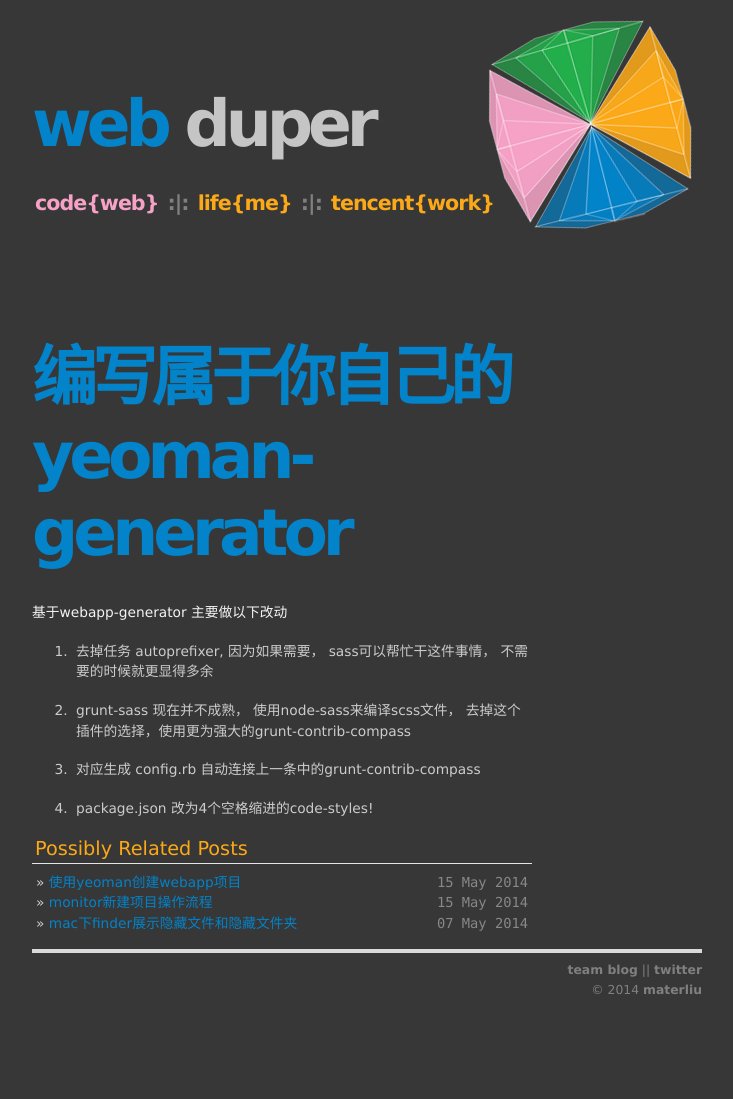
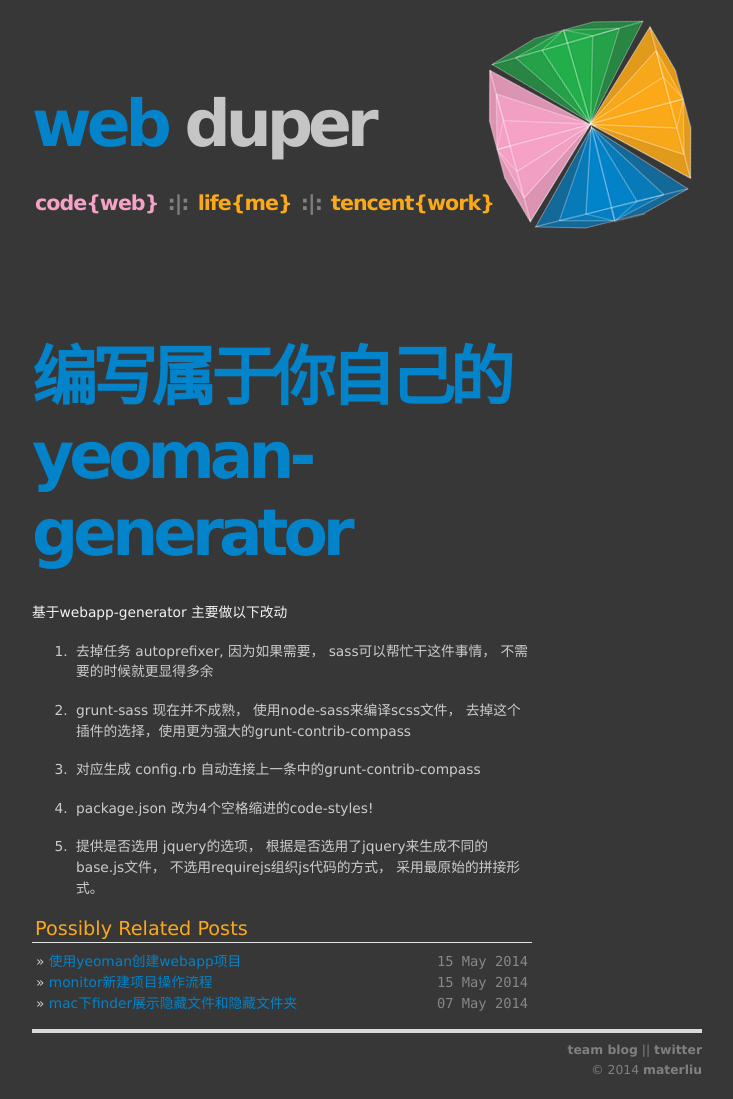
Before and after one commit to materliu/materliu.github.io, a Jekyll site: the page built from all/web/_posts/2014-05-15-yeoman-customization-generator.md, in a window 1280 px wide. Shown: the whole page, without its empty margins (273-1006 px from the left). Built offline with Jekyll 4.4.1, drawn with Linux system fonts in a browser that asks for light colours; Markdown is read by kramdown in place of the engine named in the settings; before the commit the page ends 1019 px from its top, so only the background shows below that.

Commit message:
add jquery selection !

```diff
--- a/all/web/_posts/2014-05-15-yeoman-customization-generator.md
+++ b/all/web/_posts/2014-05-15-yeoman-customization-generator.md
@@ -14,3 +14,5 @@
 3. 对应生成 config.rb 自动连接上一条中的grunt-contrib-compass
 
 3. package.json 改为4个空格缩进的code-styles!
+
+4. 提供是否选用 jquery的选项， 根据是否选用了jquery来生成不同的base.js文件， 不选用requirejs组织js代码的方式， 采用最原始的拼接形式。
```
